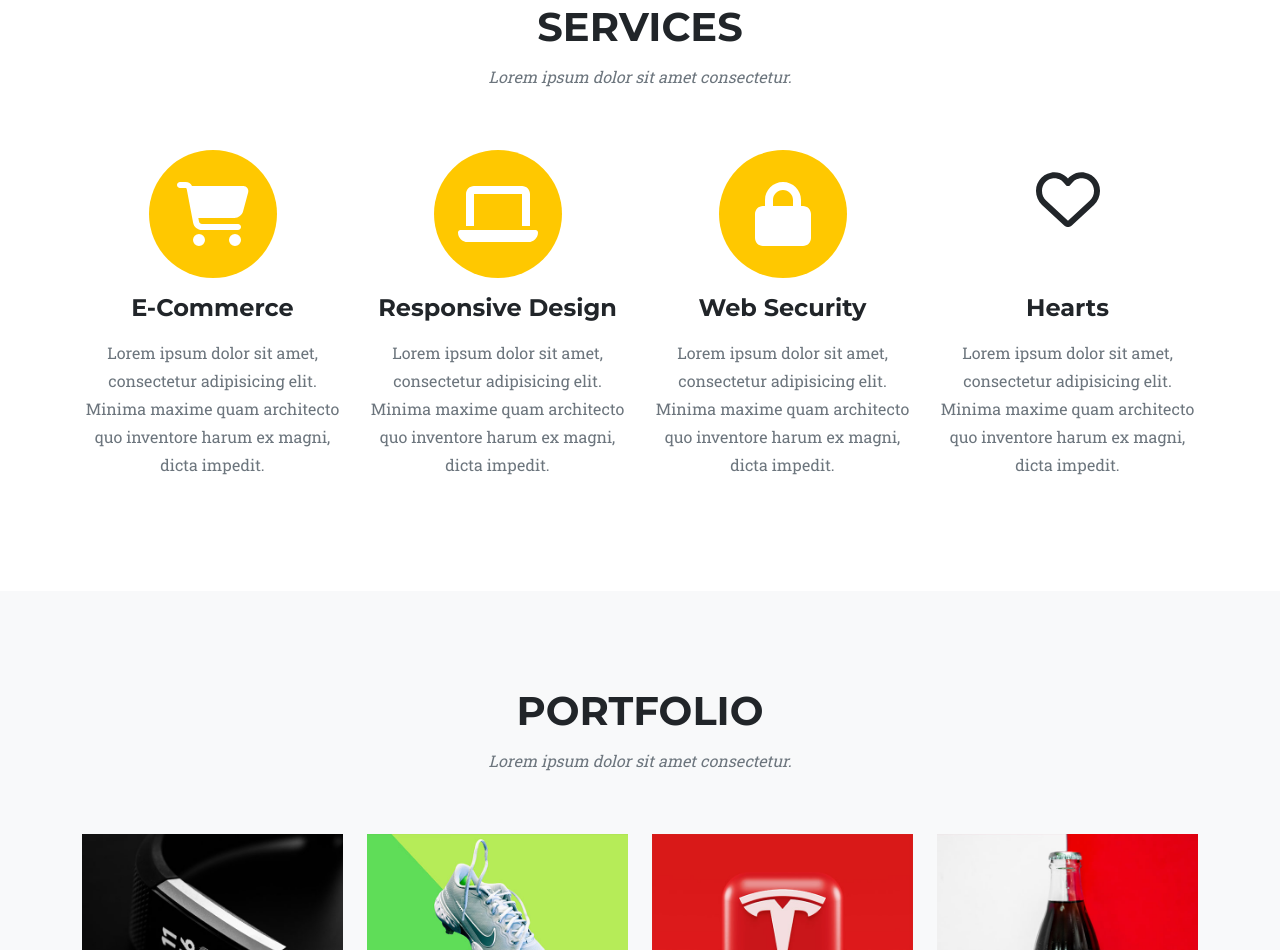
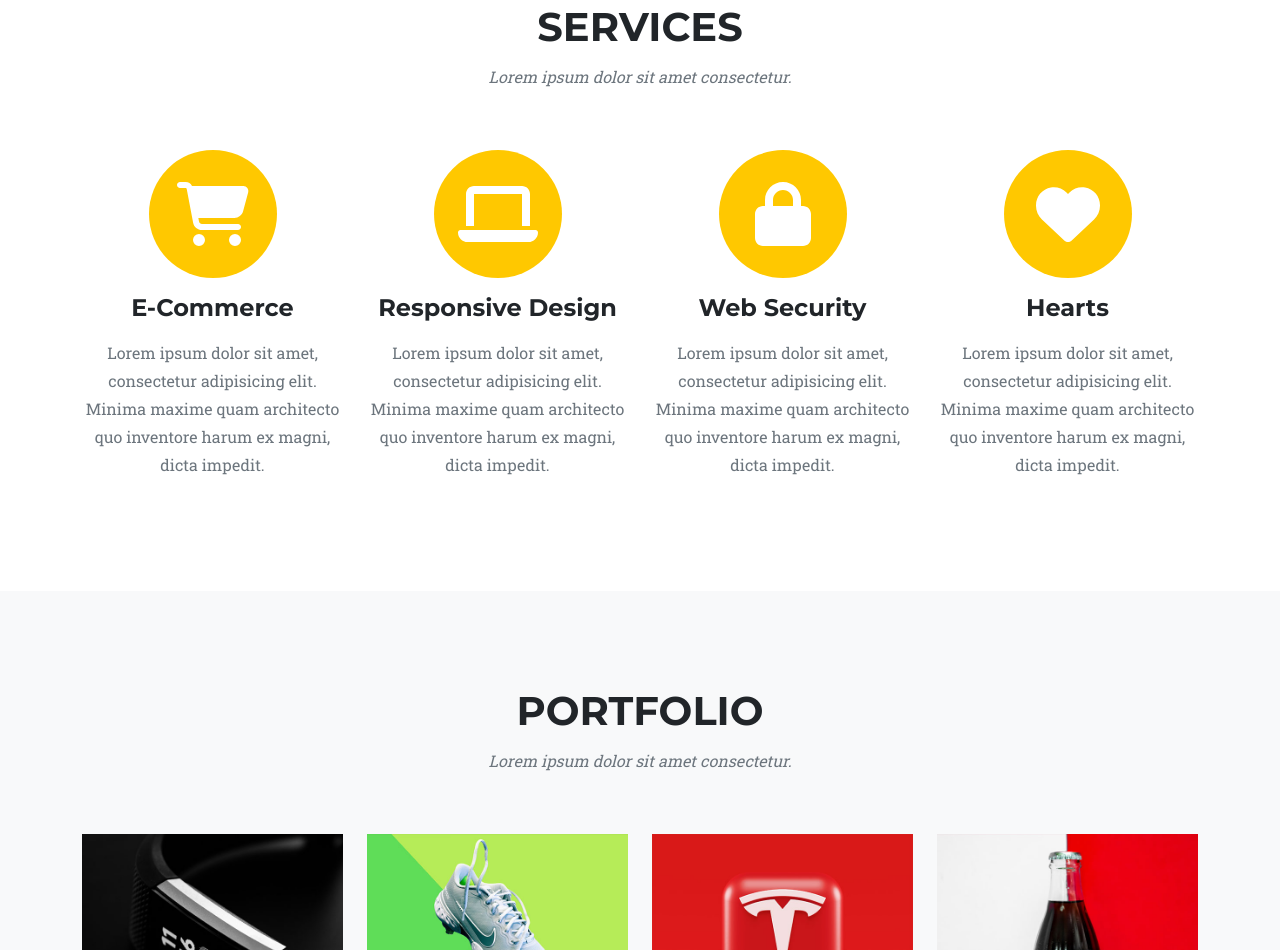
Before and after one commit to SleepyGom/bootstrap, a plain HTML site: page index.html in a window 1280 px wide. Shown: the part 838-1788 px from the top of the page. Drawn offline with nearby package versions, Linux system fonts and the light colour scheme.

Commit message:
2023.05.19 bootstrap

```diff
--- a/index.html
+++ b/index.html
@@ -83,7 +83,8 @@
                     </div>
                     <div class="col-md-3">
                         <span class="fa-stack fa-4x">
-                            <i class="fa-regular fa-heart" style="z-index:var(--fa-stack-z-index,auto)"></i>
+                            <i class="fas fa-circle fa-stack-2x text-primary"></i>
+                            <i class="fas fa-heart fa-stack-1x fa-inverse"></i>
                         </span>
                         <h4 class="my-3">Hearts</h4>
                         <p class="text-muted">Lorem ipsum dolor sit amet, consectetur adipisicing elit. Minima maxime quam architecto quo inventore harum ex magni, dicta impedit.</p>
```
